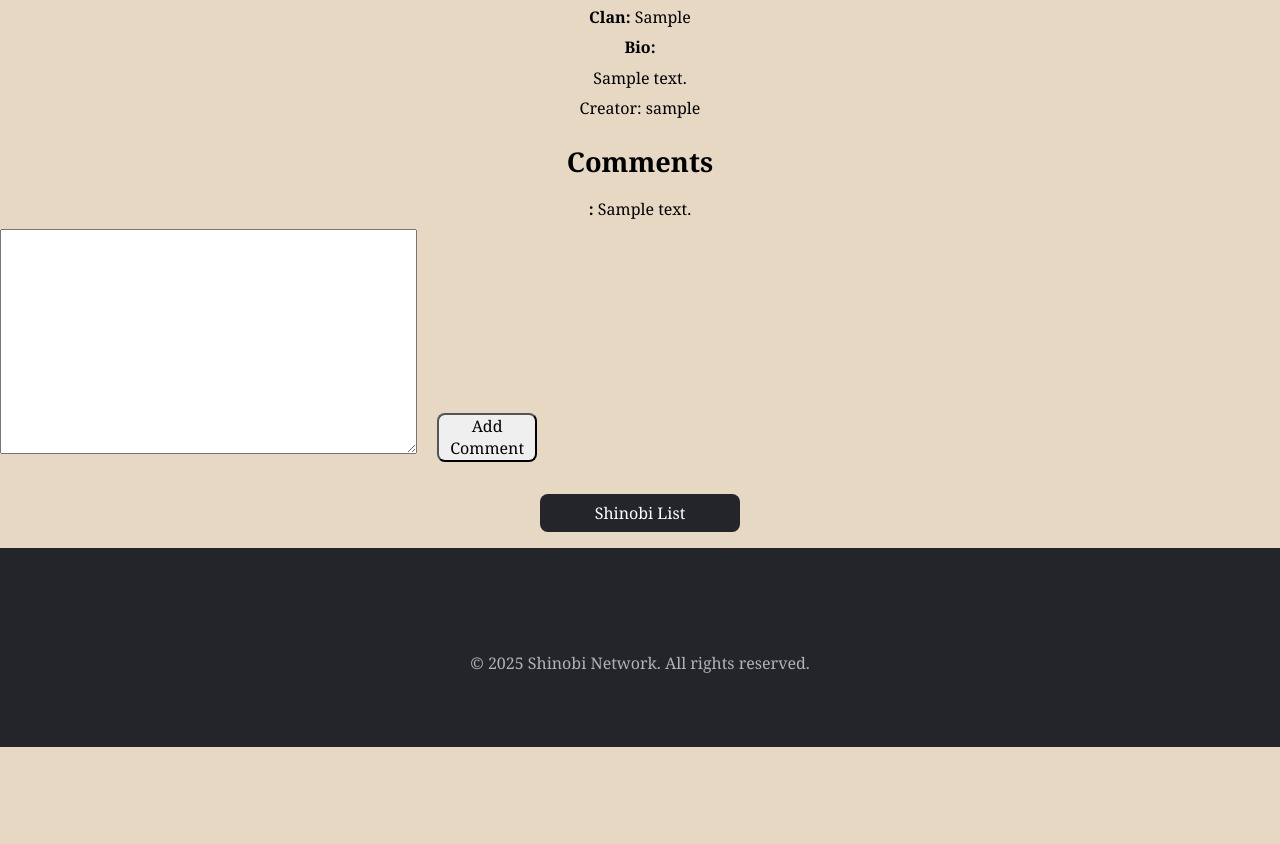
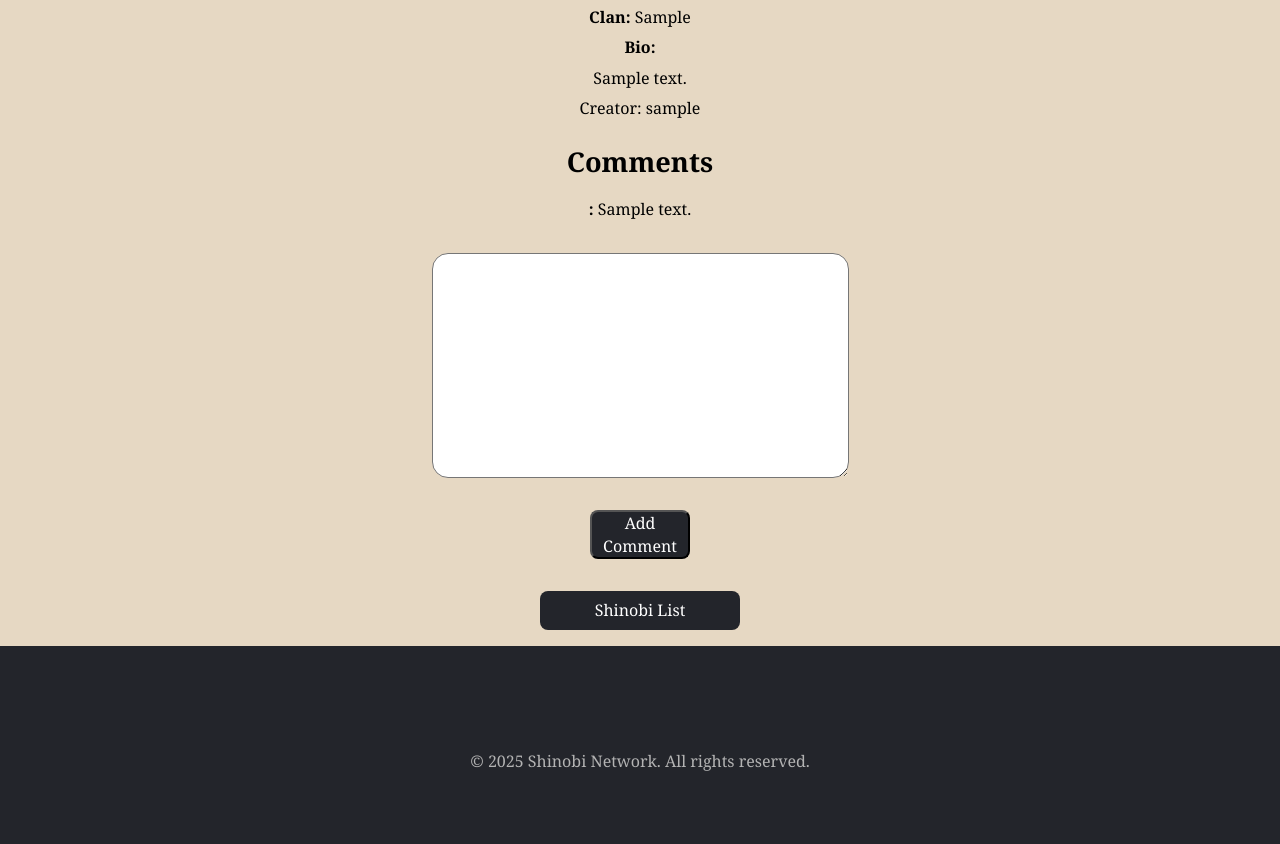
Before and after one commit to PetarPetrov24/Shinobi_Network_Wiki, a Django app: page /shinobi/1/ in a window 1280 px wide. Shown: the part 497-1341 px from the top of the page. Before the commit the page ends 1244 px from the top, so only its background shows below. Run offline with Django 5.2, Linux system fonts and the light colour scheme; a user stored in the database is signed in; tables that the repository leaves empty hold one stand-in row (values such as "Sample post"); grey boxes marked "Sample" are stand-in pictures; data that the repository does not hold is empty.

Commit message:
Lastly changes: Textarea in shinobi list is centered and styled The add button is centered and styled

```diff
--- a/static/css/shinobies/shinobi_detail.css
+++ b/static/css/shinobies/shinobi_detail.css
@@ -19,3 +19,25 @@
 .shinobi-list-btn:hover {
       color: #e05302;
 }
+
+form textarea {
+    display: flex;
+    justify-self: center;
+    border-radius: 1em;
+    margin: 2em;
+}
+
+.detail-add-btn {
+    display: flex;
+    justify-self: center;
+    background-color: #23252b;
+    color: white;
+}
+
+.detail-add-btn:hover {
+    color:#e05302;
+}
+
+button[type="submit"] {
+    margin: 2em;
+}
--- a/static/css/shinobies/shinobi_list.css
+++ b/static/css/shinobies/shinobi_list.css
@@ -46,3 +46,19 @@ p {
 .shinobi-details:hover, .btn-edit:hover, .btn-delete:hover {
     color: #e05302;
 }
+
+.comment-view-btn {
+    background-color: #23252b;
+    border-radius: 0.5em;
+    padding: 0.3em;
+    margin: 1em 1em;
+}
+
+.comment-view-btn a {
+    color: white;
+    text-decoration: none;
+}
+
+.comment-view-btn a:hover {
+    color:#e05302;
+}
--- a/templates/Shinobi_CRUD/shinobi_detail.html
+++ b/templates/Shinobi_CRUD/shinobi_detail.html
@@ -46,7 +46,7 @@
     <form method="POST" action="{% url 'comment' 'shinobi' object.pk %}">
       {% csrf_token %}
       {{ comment_form.text }}
-      <button type="submit">Add Comment</button>
+      <button type="submit" class="detail-add-btn">Add Comment</button>
     </form>
   {% else %}
     <p><a href="{% url 'login' %}">Log in</a> to add a comment.</p>
--- a/templates/Shinobi_CRUD/shinobi_list.html
+++ b/templates/Shinobi_CRUD/shinobi_list.html
@@ -38,7 +38,9 @@
                             <a href="{% url 'shinobi_update' shinobi.pk %}" class="btn-edit">Edit</a>
                             <a href="{% url 'shinobi_delete' shinobi.pk %}" class="btn-delete">Delete</a>
                         <!-- Link to comments section -->
-                        <a href="{% url 'shinobi_detail' shinobi.pk %}#comments">View Comments</a>
+                         <div class="comment-view-btn">
+                            <a href="{% url 'shinobi_detail' shinobi.pk %}#comments">View Comments</a>
+                         </div>
                     </li>
                 {% endfor %}
             </ul>
```
